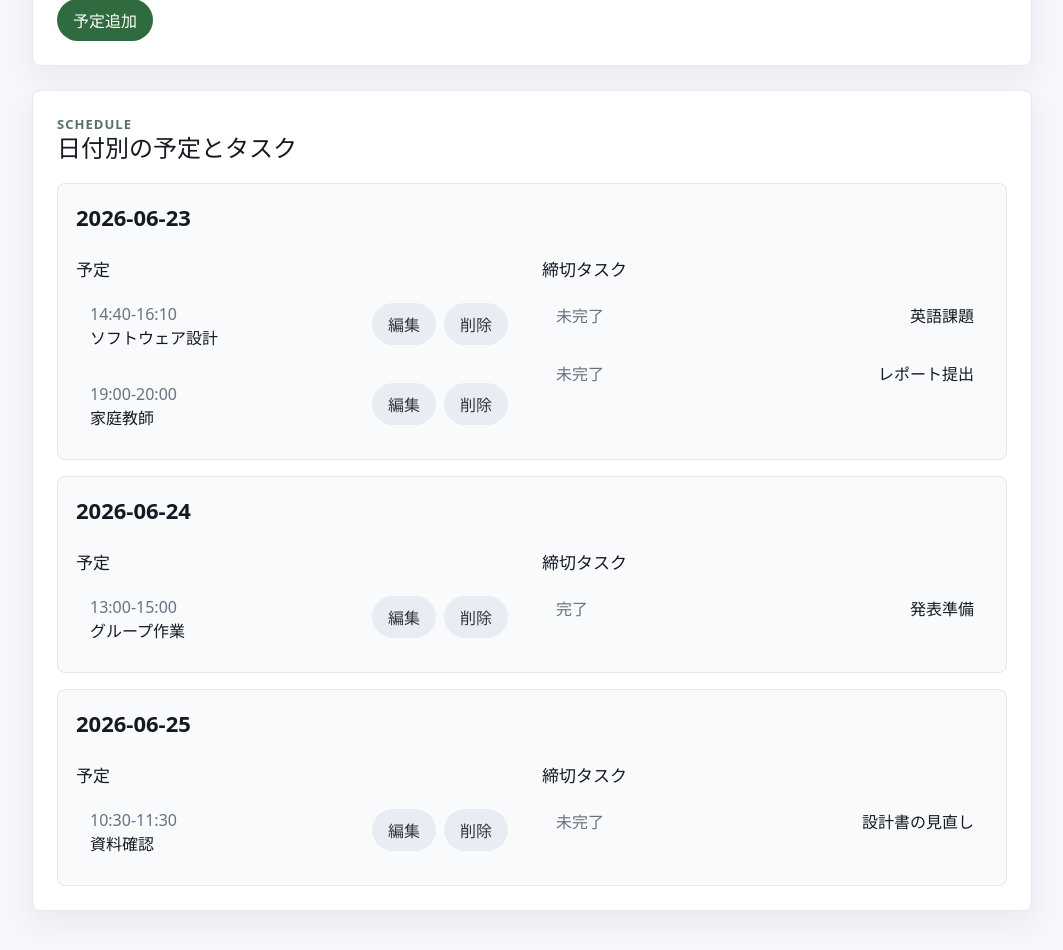
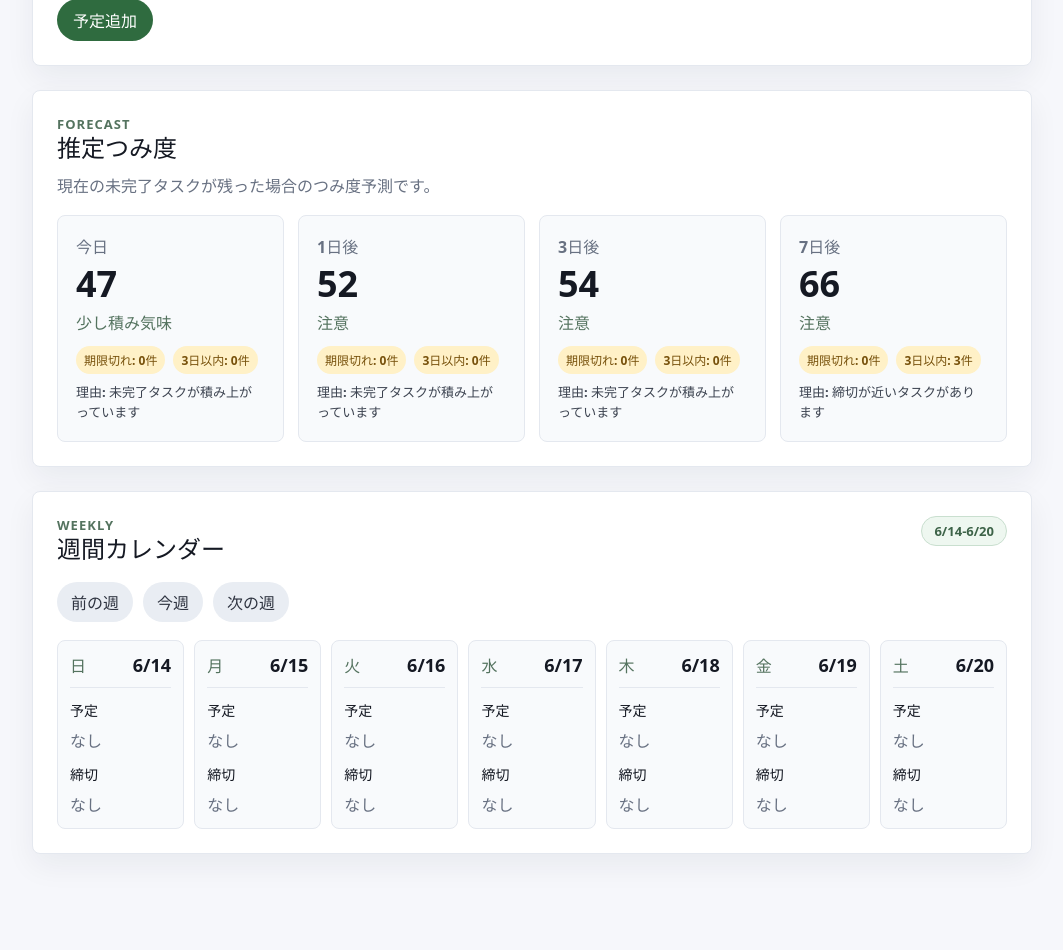
Before and after one commit to 3ackbut/Tsumi-Tsumi, a React (Vite) app: page /calendar in a window 1280 px wide. Shown: the part 460-1410 px from the top of the page, without its empty margins (108-1171 px from the left). After the commit the page ends 1362 px from the top, so only its background shows below. Built offline with nearby package versions, Linux system fonts and the light colour scheme.

Commit message:
追加: 週間カレンダーと推定つみ度を実装

```diff
--- a/src/App.css
+++ b/src/App.css
@@ -694,6 +694,170 @@ input:focus {
   list-style: none;
 }
 
+.forecast-description {
+  margin-top: 10px;
+}
+
+.forecast-grid {
+  display: grid;
+  grid-template-columns: repeat(4, minmax(0, 1fr));
+  gap: 14px;
+  margin-top: 18px;
+}
+
+.forecast-card {
+  padding: 18px;
+  background: #f8fafc;
+  border: 1px solid #e4e8ef;
+  border-radius: 8px;
+}
+
+.forecast-card span {
+  color: #687182;
+  font-weight: 800;
+}
+
+.forecast-card strong {
+  display: block;
+  margin-top: 8px;
+  color: #151923;
+  font-size: 36px;
+  line-height: 1;
+}
+
+.forecast-card p {
+  margin-top: 8px;
+  color: #54735f;
+  font-weight: 900;
+}
+
+.forecast-breakdown {
+  display: flex;
+  flex-wrap: wrap;
+  gap: 8px;
+  margin-top: 12px;
+}
+
+.forecast-breakdown small {
+  padding: 5px 8px;
+  color: #77510b;
+  background: #fff1c7;
+  border-radius: 999px;
+  font-size: 12px;
+  font-weight: 900;
+}
+
+.forecast-card .forecast-reason {
+  color: #3c4350;
+  font-size: 13px;
+  font-weight: 700;
+  line-height: 1.6;
+}
+
+.week-controls {
+  display: flex;
+  flex-wrap: wrap;
+  gap: 10px;
+  margin-top: 18px;
+}
+
+.week-controls button {
+  min-height: 40px;
+  padding: 0 14px;
+  color: #2f3441;
+  background: #e9edf3;
+  border-radius: 999px;
+  cursor: pointer;
+  font-weight: 800;
+}
+
+.weekly-grid {
+  display: grid;
+  grid-template-columns: repeat(7, minmax(0, 1fr));
+  gap: 10px;
+  margin-top: 18px;
+}
+
+.week-day-card {
+  min-width: 0;
+  padding: 12px;
+  background: #f8fafc;
+  border: 1px solid #e4e8ef;
+  border-radius: 8px;
+}
+
+.week-day-header {
+  display: flex;
+  align-items: baseline;
+  justify-content: space-between;
+  gap: 8px;
+  padding-bottom: 10px;
+  border-bottom: 1px solid #e4e8ef;
+}
+
+.week-day-header span {
+  color: #54735f;
+  font-weight: 900;
+}
+
+.week-day-header strong {
+  color: #151923;
+  font-size: 18px;
+}
+
+.week-day-section {
+  margin-top: 12px;
+}
+
+.week-day-section h3 {
+  margin-bottom: 8px;
+  font-size: 14px;
+}
+
+.week-item-list {
+  display: grid;
+  gap: 8px;
+  padding: 0;
+  margin: 0;
+  list-style: none;
+}
+
+.week-item {
+  display: grid;
+  gap: 4px;
+  padding: 9px;
+  border-radius: 8px;
+}
+
+.week-item span {
+  font-size: 12px;
+  font-weight: 800;
+}
+
+.week-item strong {
+  color: #151923;
+  font-size: 14px;
+  line-height: 1.35;
+}
+
+.schedule-item {
+  background: #eef7f0;
+  border: 1px solid #c9dfcf;
+}
+
+.schedule-item span {
+  color: #3d6348;
+}
+
+.task-deadline-item {
+  background: #fff7e6;
+  border: 1px solid #eed8a8;
+}
+
+.task-deadline-item span {
+  color: #77510b;
+}
+
 .reason-list li {
   padding: 14px 16px;
   color: #3c4350;
@@ -805,6 +969,8 @@ input:focus {
   .menu-grid,
   .form-grid,
   .home-summary-grid,
+  .forecast-grid,
+  .weekly-grid,
   .two-column,
   .day-content,
   .result-detail-grid {
--- a/src/pages/Calendar.tsx
+++ b/src/pages/Calendar.tsx
@@ -2,10 +2,55 @@ import { useState } from "react";
 import { Link } from "react-router-dom";
 import { useAppData } from "../hooks/useAppData";
 import type { Schedule } from "../types/schedule";
+import { calculateTsumiScore } from "../utils/tsumiScore";
+
+const dayLabels = ["日", "月", "火", "水", "木", "金", "土"];
+
+function formatDate(date: Date) {
+  return date.toLocaleDateString("sv-SE");
+}
+
+function formatDisplayDate(date: Date) {
+  return `${date.getMonth() + 1}/${date.getDate()}`;
+}
+
+function getStartOfWeek(date: Date) {
+  const startOfWeek = new Date(date);
+  startOfWeek.setHours(0, 0, 0, 0);
+  startOfWeek.setDate(startOfWeek.getDate() - startOfWeek.getDay());
+
+  return startOfWeek;
+}
+
+function addDays(date: Date, days: number) {
+  const nextDate = new Date(date);
+  nextDate.setDate(nextDate.getDate() + days);
+
+  return nextDate;
+}
+
+function buildForecastReason(item: ReturnType<typeof calculateTsumiScore>) {
+  const { overdueTaskCount, upcomingDeadlineTaskCount } = item.breakdown;
+
+  if (overdueTaskCount > 0) {
+    return "期限切れが増えています";
+  }
+
+  if (upcomingDeadlineTaskCount > 0) {
+    return "締切が近いタスクがあります";
+  }
+
+  if (item.score >= 25) {
+    return "未完了タスクが積み上がっています";
+  }
+
+  return "まだ余裕があります";
+}
 
 function Calendar() {
   const {
     tasks,
+    diagnosisResult,
     schedules,
     addSchedule,
     updateSchedule,
@@ -19,12 +64,27 @@ function Calendar() {
   const [editingScheduleIndex, setEditingScheduleIndex] = useState<
     number | null
   >(null);
-  const dates = Array.from(
-    new Set([
-      ...schedules.map((schedule) => schedule.date),
-      ...tasks.map((task) => task.deadline),
-    ]),
-  ).sort();
+  const today = new Date();
+  const [weekStartDate, setWeekStartDate] = useState(() =>
+    getStartOfWeek(today),
+  );
+  const weekDates = Array.from({ length: 7 }, (_, index) =>
+    addDays(weekStartDate, index),
+  );
+  const forecastTargets = [
+    { label: "今日", date: today },
+    { label: "1日後", date: addDays(today, 1) },
+    { label: "3日後", date: addDays(today, 3) },
+    { label: "7日後", date: addDays(today, 7) },
+  ];
+  const forecastItems = forecastTargets.map((forecastTarget) => ({
+    ...forecastTarget,
+    tsumiScore: calculateTsumiScore(
+      tasks,
+      diagnosisResult,
+      forecastTarget.date,
+    ),
+  }));
 
   const resetForm = () => {
     setTitle("");
@@ -80,6 +140,16 @@ function Calendar() {
   const handleDeleteSchedule = (index: number) => {
     deleteSchedule(index);
     resetForm();
+  };
+
+  const moveWeek = (weekOffset: number) => {
+    setWeekStartDate((currentWeekStartDate) =>
+      addDays(currentWeekStartDate, weekOffset * 7),
+    );
+  };
+
+  const moveToThisWeek = () => {
+    setWeekStartDate(getStartOfWeek(new Date()));
   };
 
   return (
@@ -161,40 +231,88 @@ function Calendar() {
       <section className="panel">
         <div className="section-heading">
           <div>
-            <p className="eyebrow">Schedule</p>
-            <h2>日付別の予定とタスク</h2>
+            <p className="eyebrow">Forecast</p>
+            <h2>推定つみ度</h2>
           </div>
         </div>
+        <p className="muted-text forecast-description">
+          現在の未完了タスクが残った場合のつみ度予測です。
+        </p>
 
-        <div className="day-list">
-          {dates.length === 0 ? (
-            <p className="muted-text">表示する予定やタスクはありません。</p>
-          ) : (
-            dates.map((dateItem) => {
+        <div className="forecast-grid">
+          {forecastItems.map((item) => (
+            <div className="forecast-card" key={item.label}>
+              <span>{item.label}</span>
+              <strong>{item.tsumiScore.score}</strong>
+              <p>{item.tsumiScore.label}</p>
+              <div className="forecast-breakdown">
+                <small>
+                  期限切れ: {item.tsumiScore.breakdown.overdueTaskCount}件
+                </small>
+                <small>
+                  3日以内: {item.tsumiScore.breakdown.upcomingDeadlineTaskCount}
+                  件
+                </small>
+              </div>
+              <p className="forecast-reason">
+                理由: {buildForecastReason(item.tsumiScore)}
+              </p>
+            </div>
+          ))}
+        </div>
+      </section>
+
+      <section className="panel">
+        <div className="section-heading">
+          <div>
+            <p className="eyebrow">Weekly</p>
+            <h2>週間カレンダー</h2>
+          </div>
+          <span className="status-pill">
+            {formatDisplayDate(weekStartDate)}-
+            {formatDisplayDate(addDays(weekStartDate, 6))}
+          </span>
+        </div>
+
+        <div className="week-controls">
+          <button type="button" onClick={() => moveWeek(-1)}>
+            前の週
+          </button>
+          <button type="button" onClick={moveToThisWeek}>
+            今週
+          </button>
+          <button type="button" onClick={() => moveWeek(1)}>
+            次の週
+          </button>
+        </div>
+
+        <div className="weekly-grid">
+          {weekDates.map((dateItem) => {
+            const dateKey = formatDate(dateItem);
             const daySchedules = schedules
               .map((schedule, index) => ({ schedule, index }))
-                .filter(({ schedule }) => schedule.date === dateItem);
-              const dayTasks = tasks.filter((task) => task.deadline === dateItem);
+              .filter(({ schedule }) => schedule.date === dateKey);
+            const dayTasks = tasks.filter((task) => task.deadline === dateKey);
 
             return (
-                <article className="day-card" key={dateItem}>
-                  <div className="day-date">{dateItem}</div>
+              <article className="week-day-card" key={dateKey}>
+                <div className="week-day-header">
+                  <span>{dayLabels[dateItem.getDay()]}</span>
+                  <strong>{formatDisplayDate(dateItem)}</strong>
+                </div>
 
-                  <div className="day-content">
-                    <div>
+                <div className="week-day-section">
                   <h3>予定</h3>
                   {daySchedules.length === 0 ? (
-                        <p className="muted-text">予定はありません。</p>
+                    <p className="muted-text">なし</p>
                   ) : (
-                        <ul className="compact-list schedule-list">
+                    <ul className="week-item-list">
                       {daySchedules.map(({ schedule, index }) => (
-                            <li key={`${schedule.title}-${schedule.date}-${index}`}>
-                              <div>
+                        <li className="week-item schedule-item" key={`${schedule.title}-${index}`}>
                           <span>
                             {schedule.startTime}-{schedule.endTime}
                           </span>
                           <strong>{schedule.title}</strong>
-                              </div>
                           <div className="inline-actions">
                             <button
                               type="button"
@@ -216,14 +334,14 @@ function Calendar() {
                   )}
                 </div>
 
-                    <div>
-                      <h3>締切タスク</h3>
+                <div className="week-day-section">
+                  <h3>締切</h3>
                   {dayTasks.length === 0 ? (
-                        <p className="muted-text">締切タスクはありません。</p>
+                    <p className="muted-text">なし</p>
                   ) : (
-                        <ul className="compact-list">
+                    <ul className="week-item-list">
                       {dayTasks.map((task, index) => (
-                            <li key={`${task.name}-${task.deadline}-${index}`}>
+                        <li className="week-item task-deadline-item" key={`${task.name}-${index}`}>
                           <span>{task.completed ? "完了" : "未完了"}</span>
                           <strong>{task.name}</strong>
                         </li>
@@ -231,11 +349,9 @@ function Calendar() {
                     </ul>
                   )}
                 </div>
-                  </div>
               </article>
             );
-            })
-          )}
+          })}
         </div>
       </section>
     </main>
--- a/src/utils/taskPriority.ts
+++ b/src/utils/taskPriority.ts
@@ -8,12 +8,11 @@ export interface AutoPriorityResult {
   reason: string;
 }
 
-function getDaysUntilDeadline(deadline: string) {
-  const today = new Date();
+function getDaysUntilDeadline(deadline: string, baseDate: Date) {
   const todayDate = new Date(
-    today.getFullYear(),
-    today.getMonth(),
-    today.getDate(),
+    baseDate.getFullYear(),
+    baseDate.getMonth(),
+    baseDate.getDate(),
   );
   const deadlineDate = new Date(`${deadline}T00:00:00`);
   const diffMilliseconds = deadlineDate.getTime() - todayDate.getTime();
@@ -64,8 +63,10 @@ function buildReason(
 export function judgeAutoPriority(
   task: Task,
   diagnosisResult: DiagnosisResult | null,
+  baseDate?: Date,
 ): AutoPriorityResult {
-  const daysUntilDeadline = getDaysUntilDeadline(task.deadline);
+  const referenceDate = baseDate ?? new Date();
+  const daysUntilDeadline = getDaysUntilDeadline(task.deadline, referenceDate);
   const diagnosisType = diagnosisResult?.typeName ?? null;
   let score = task.importance * 12;
 
--- a/src/utils/tsumiScore.ts
+++ b/src/utils/tsumiScore.ts
@@ -8,6 +8,7 @@ export interface TsumiScoreResult {
   message: string;
   reasons: string[];
   influentialTasks: TsumiInfluentialTask[];
+  breakdown: TsumiScoreBreakdown;
 }
 
 export interface TsumiInfluentialTask {
@@ -17,18 +18,23 @@ export interface TsumiInfluentialTask {
   score: number;
 }
 
+export interface TsumiScoreBreakdown {
+  overdueTaskCount: number;
+  upcomingDeadlineTaskCount: number;
+  mainReasons: string[];
+}
+
 const autoPriorityWeight: Record<AutoPriorityLevel, number> = {
   高: 18,
   中: 10,
   低: 4,
 };
 
-function getDaysUntilDeadline(deadline: string) {
-  const today = new Date();
+function getDaysUntilDeadline(deadline: string, baseDate: Date) {
   const todayDate = new Date(
-    today.getFullYear(),
-    today.getMonth(),
-    today.getDate(),
+    baseDate.getFullYear(),
+    baseDate.getMonth(),
+    baseDate.getDate(),
   );
   const deadlineDate = new Date(`${deadline}T00:00:00`);
   const diffMilliseconds = deadlineDate.getTime() - todayDate.getTime();
@@ -38,7 +44,13 @@ function getDaysUntilDeadline(deadline: string) {
 
 function getDeadlineWeight(daysUntilDeadline: number) {
   if (daysUntilDeadline < 0) {
-    return 28;
+    const overdueDays = Math.abs(daysUntilDeadline);
+
+    return 30 + Math.min(overdueDays * 4, 20);
+  }
+
+  if (daysUntilDeadline === 0) {
+    return 27;
   }
 
   if (daysUntilDeadline <= 1) {
@@ -179,10 +191,29 @@ function buildReasons(influentialTasks: TsumiInfluentialTask[]) {
   return reasons;
 }
 
+function buildBreakdown(
+  influentialTasks: TsumiInfluentialTask[],
+): TsumiScoreBreakdown {
+  const overdueTaskCount = influentialTasks.filter(
+    ({ daysUntilDeadline }) => daysUntilDeadline < 0,
+  ).length;
+  const upcomingDeadlineTaskCount = influentialTasks.filter(
+    ({ daysUntilDeadline }) => daysUntilDeadline >= 0 && daysUntilDeadline <= 3,
+  ).length;
+
+  return {
+    overdueTaskCount,
+    upcomingDeadlineTaskCount,
+    mainReasons: buildReasons(influentialTasks).slice(0, 2),
+  };
+}
+
 export function calculateTsumiScore(
   tasks: Task[],
   diagnosisResult: DiagnosisResult | null,
+  baseDate?: Date,
 ): TsumiScoreResult {
+  const referenceDate = baseDate ?? new Date();
   const incompleteTasks = tasks.filter((task) => !task.completed);
 
   if (incompleteTasks.length === 0) {
@@ -192,12 +223,24 @@ export function calculateTsumiScore(
       message: "未完了タスクはありません。今はかなり余裕がある状態です。",
       reasons: ["未完了タスクがないため、つみ度は低い状態です。"],
       influentialTasks: [],
+      breakdown: {
+        overdueTaskCount: 0,
+        upcomingDeadlineTaskCount: 0,
+        mainReasons: ["未完了タスクがないため、つみ度は低い状態です。"],
+      },
     };
   }
 
   const scoredTasks = incompleteTasks.map<TsumiInfluentialTask>((task) => {
-    const autoPriority = judgeAutoPriority(task, diagnosisResult);
-    const daysUntilDeadline = getDaysUntilDeadline(task.deadline);
+    const autoPriority = judgeAutoPriority(
+      task,
+      diagnosisResult,
+      referenceDate,
+    );
+    const daysUntilDeadline = getDaysUntilDeadline(
+      task.deadline,
+      referenceDate,
+    );
     const taskScore =
       task.importance * 6 +
       autoPriorityWeight[autoPriority.level] +
@@ -225,12 +268,14 @@ export function calculateTsumiScore(
       return firstTask.daysUntilDeadline - secondTask.daysUntilDeadline;
     })
     .slice(0, 3);
+  const reasons = buildReasons(scoredTasks);
 
   return {
     score,
     label: getLabel(score),
     message: getMessage(score),
-    reasons: buildReasons(scoredTasks),
+    reasons,
     influentialTasks,
+    breakdown: buildBreakdown(scoredTasks),
   };
 }
```
Lines whose indentation alone changed are shown as unchanged.
